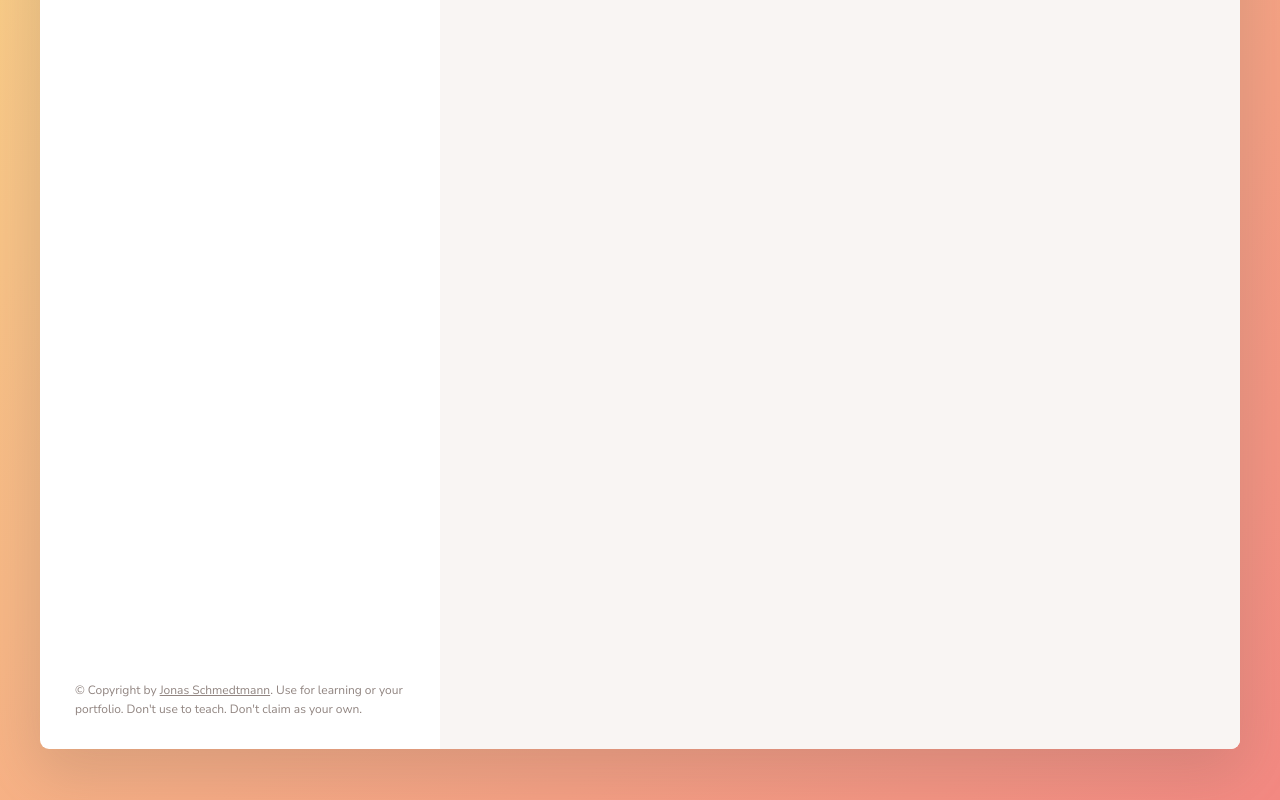
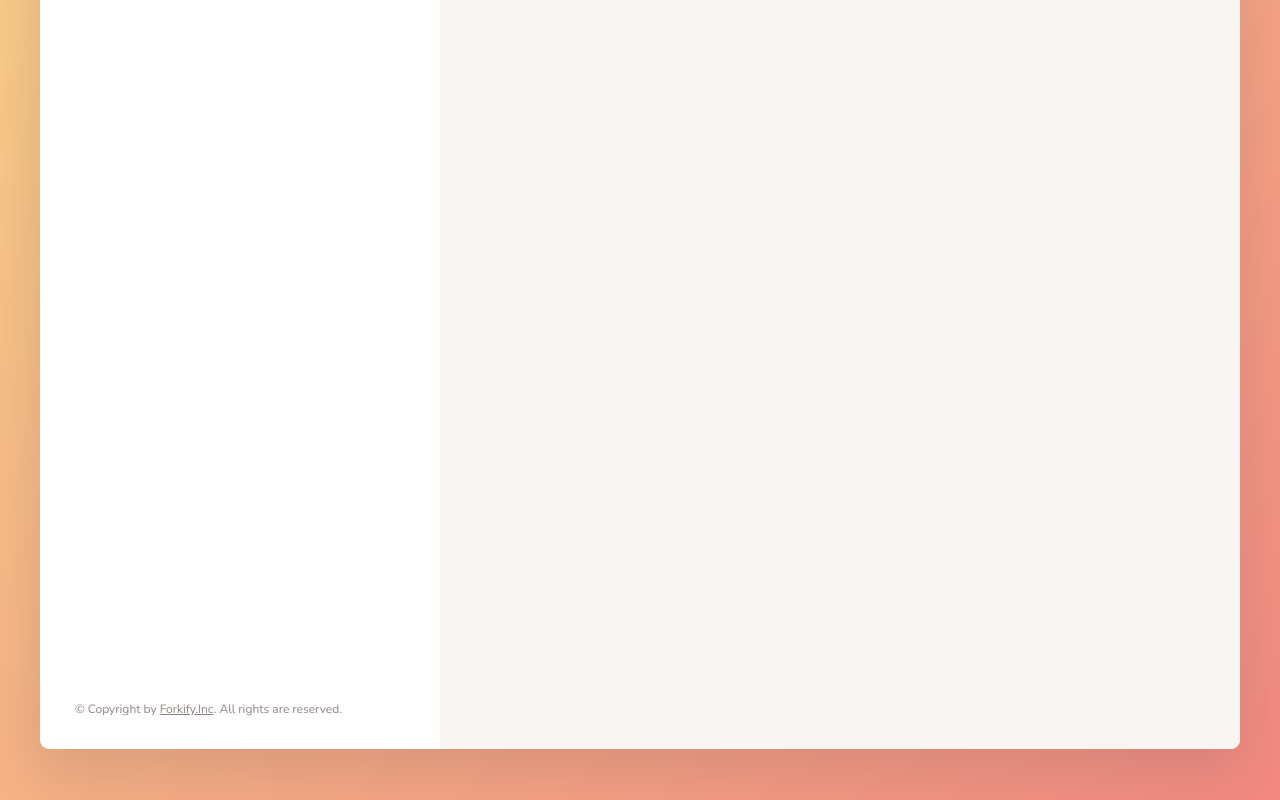
Before and after one commit to gharsh11032000/forkify, a website built with Parcel: page index.html in a window 1280 px wide. Shown: the part 472-1272 px from the top of the page. Built offline with nearby package versions, Linux system fonts and the light colour scheme.

Commit message:
Update in Index.html

```diff
--- a/index.html
+++ b/index.html
@@ -127,10 +127,9 @@
           <a
             class="twitter-link"
             target="_blank"
-            href="https://twitter.com/jonasschmedtman"
-            >Jonas Schmedtmann</a
-          >. Use for learning or your portfolio. Don't use to teach. Don't claim
-          as your own.
+            href="https://github.com/gharsh11032000/"
+            >Forkify.Inc</a
+          >. All rights are reserved.
         </p>
       </div>
 
```
